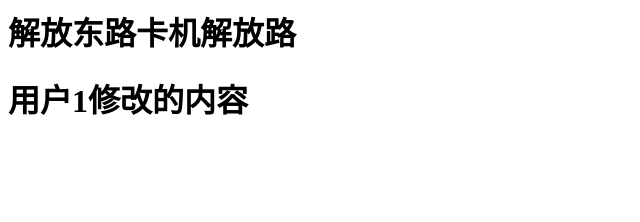
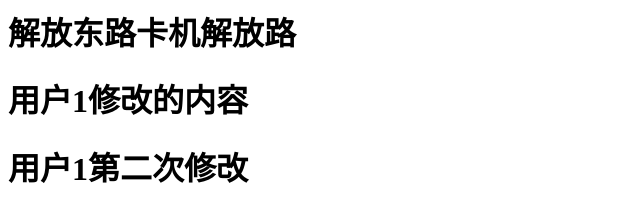
Before and after one commit to xutao2011/test20210727-1, a plain HTML site: page index.html in a window 1280 px wide. Shown: the whole page, without its empty margins (0-640 px from the left). Drawn offline with Linux system fonts and the light colour scheme.

Commit message:
用户1的第二次修改

```diff
--- a/index.html
+++ b/index.html
@@ -2,5 +2,6 @@
 <body>
 	<h1>解放东路卡机解放路</h1>
 	<h1>用户1修改的内容</h1>
+	<h1>用户1第二次修改</h1>
 </body>
 </html>
```
